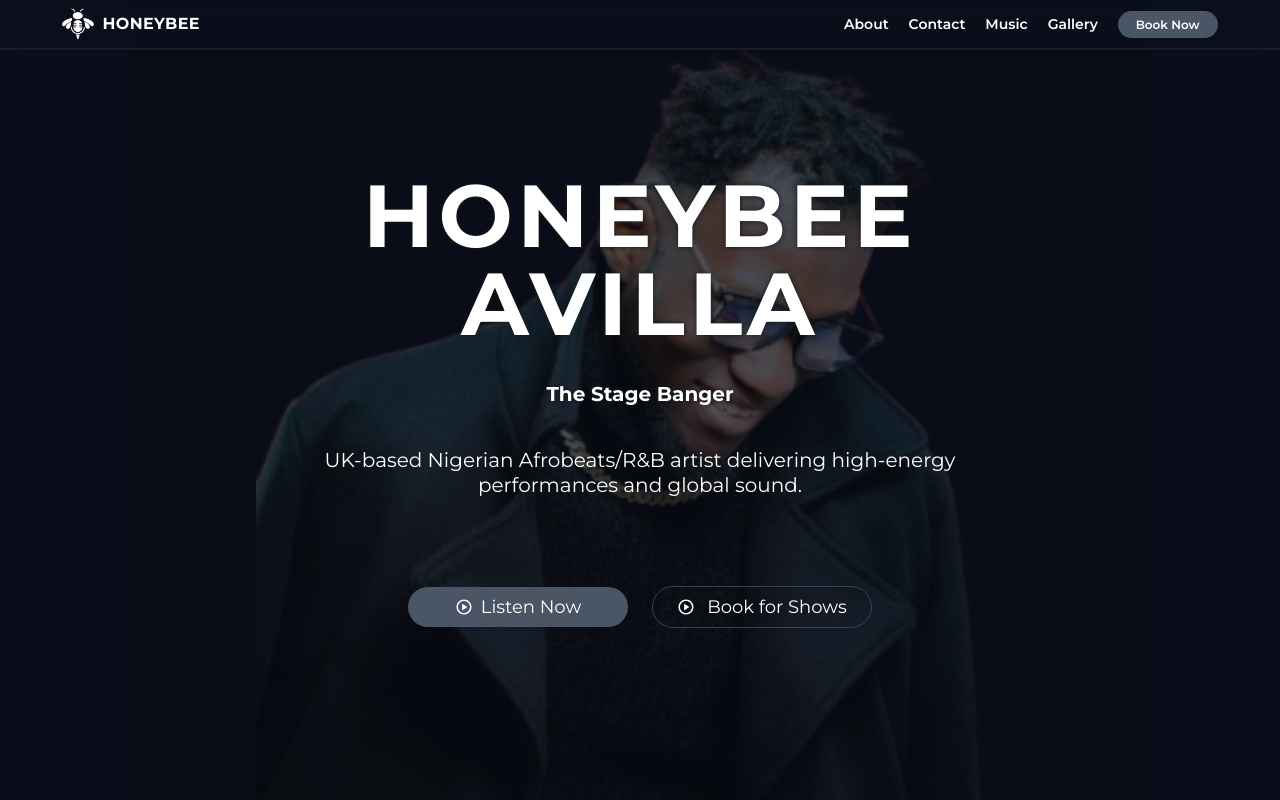
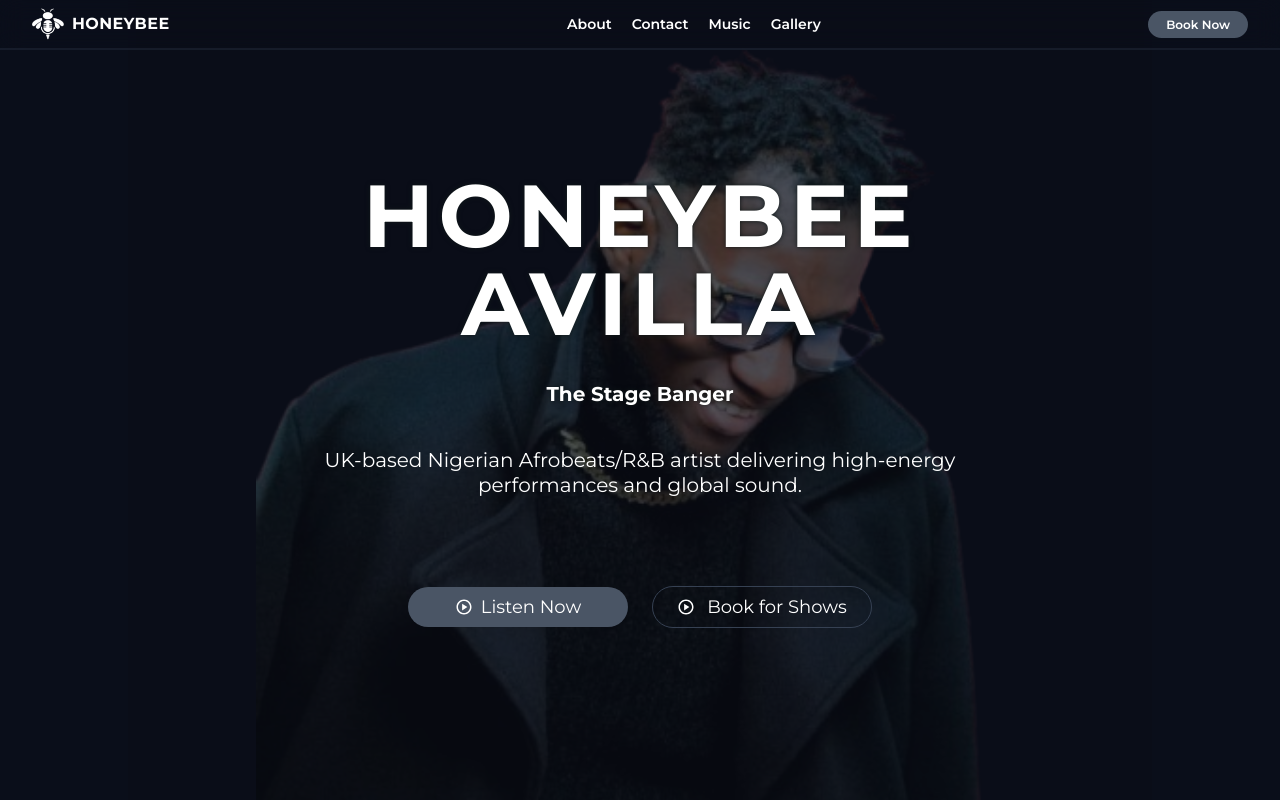
Before and after one commit to Tonypaul544/HoneyBee-Avilla, a React (Vite) app: page / in a window 1280 px wide. Shown: the top 800 px of the page. Built offline with nearby package versions, Linux system fonts and the light colour scheme.

Commit message:
fix navbar margin error

```diff
--- a/src/sections/HeroSection/Navbar.jsx
+++ b/src/sections/HeroSection/Navbar.jsx
@@ -28,9 +28,9 @@ export default function Navbar() {
 
   return (
     // Navigation bar - stays at top when scrolling
-    <nav ref={navRef} className="min-h-[50px] fixed top-0 left-0 right-0 z-50 items-center justify-center bg-semitransparent-blue backdrop-blur-md border-b border-gray-700/30 top-0 z-50 border-b-2 border-solid-white-600">
-      <div className="max-w-7xl mx-auto px-4 sm:px-6 lg:px-8 fixed h-[100%] w-[100%]">
-        <div className="flex items-center justify-between h-full w-[95%] mx-auto m-auto items-center">
+    <nav ref={navRef} className="min-h-[50px] fixed top-0 left-0 right-0 z-50 items-center justify-between bg-transparent-lue backdrop-blur-md border-b border-gray-700/30 top-0 z-50 border-b-2 border-solid-white-600">
+      <div className="mx-auto px-4 sm:px-6 lg:px-8 fixed h-[100%] w-[100%] w-full flex items-center justify-between">
+        <div className="flex items-center justify-between h-full w-full mx-auto m-auto items-center w-100">
 
           {/* Logo Section - Left side of navbar */}
           <div className="flex items-center gap-2">
@@ -43,14 +43,15 @@ export default function Navbar() {
           </div>
 
           {/* Desktop Menu - Only shows on medium screens and above */}
-          <div className="w-content max-sm:w-full  max-sm:h-auto flex max-sm:bg-transparent-blue hidden md:flex items-center gap-5 m-auto align-center justify-center mr-0">
-            <a href="#about" className="text-white hover:text-white transition text-sm font-semibold hover:underline">About</a>
-            <a href="#contact" className="text-white hover:text-white transition text-sm font-semibold hover:underline">Contact</a>
-            <a href="#music" className="text-white hover:text-white transition text-sm font-semibold hover:underline">Music</a>
-            <a href="#gallery" className="text-white hover:text-white transition text-sm font-semibold hover:underline">Gallery</a>
-
+          <div className="w-[56%] justify-between max-sm:w-full  max-sm:h-auto flex max-sm:bg-transparent-blue hidden md:flex items-center gap-15 m-auto align-center justify-between mr-0">
+           <div className="flex gap-5">
+             <a href="#about" className="text-white hover:text-white transition text-sm font-semibold hover:underline">About</a>
+              <a href="#contact" className="text-white hover:text-white transition text-sm font-semibold hover:underline">Contact</a>
+              <a href="#music" className="text-white hover:text-white transition text-sm font-semibold hover:underline">Music</a>
+              <a href="#gallery" className="text-white hover:text-white transition text-sm font-semibold hover:underline">Gallery</a>
+           </div>
             {/* Book Now Button - Only shows on medium screens and above */}
-            <div className="hidden md:block">
+            <div className="flex hidden md:block mr-0">
                 <a href="#contact" className="px-4.5 py-1.5 bg-gray-600 hover:bg-gray-700 text-white font-semibold rounded-full transition duration-300 text-[12px] w-[150px]">
                 Book Now
                 </a>
```
